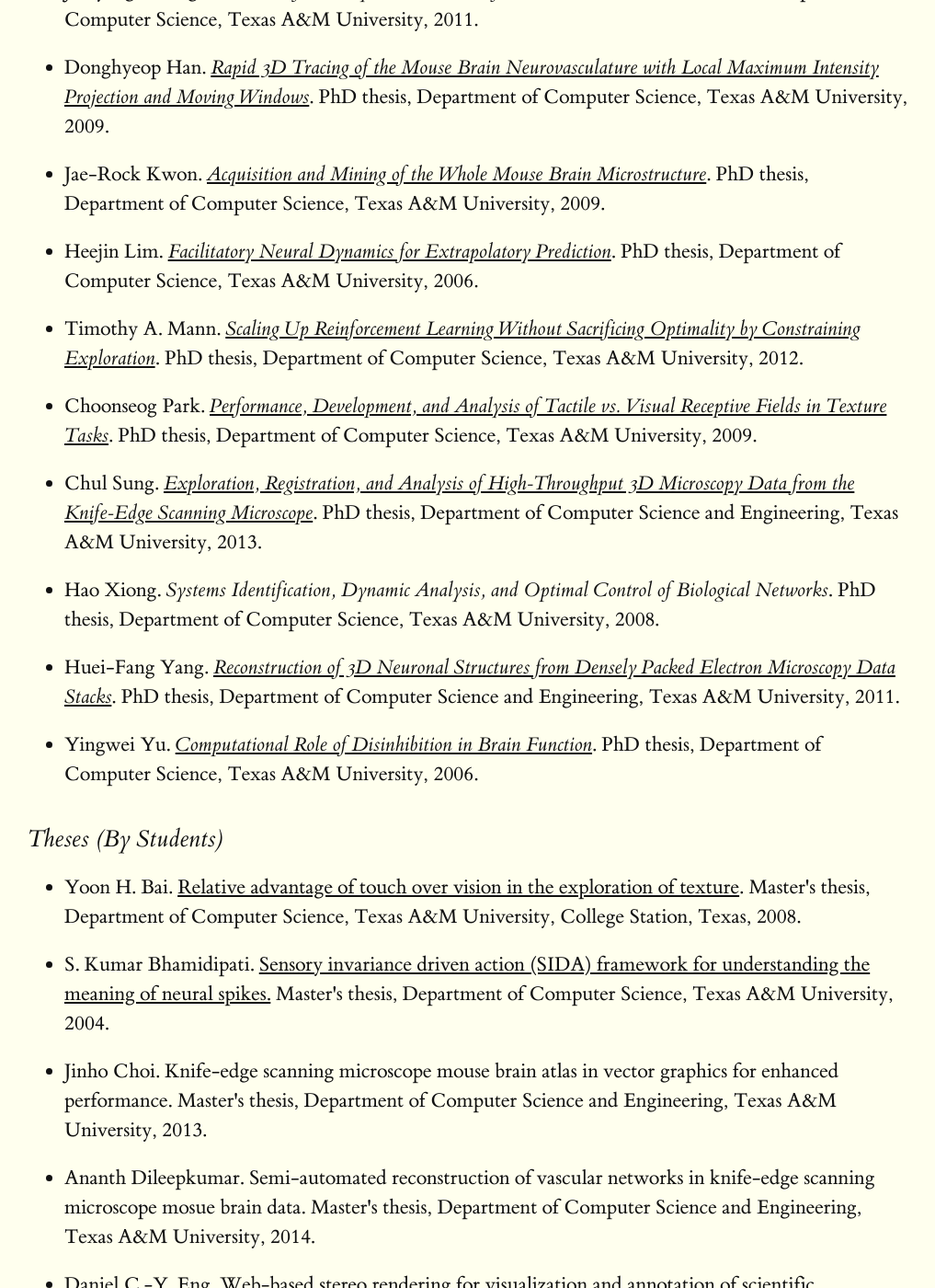
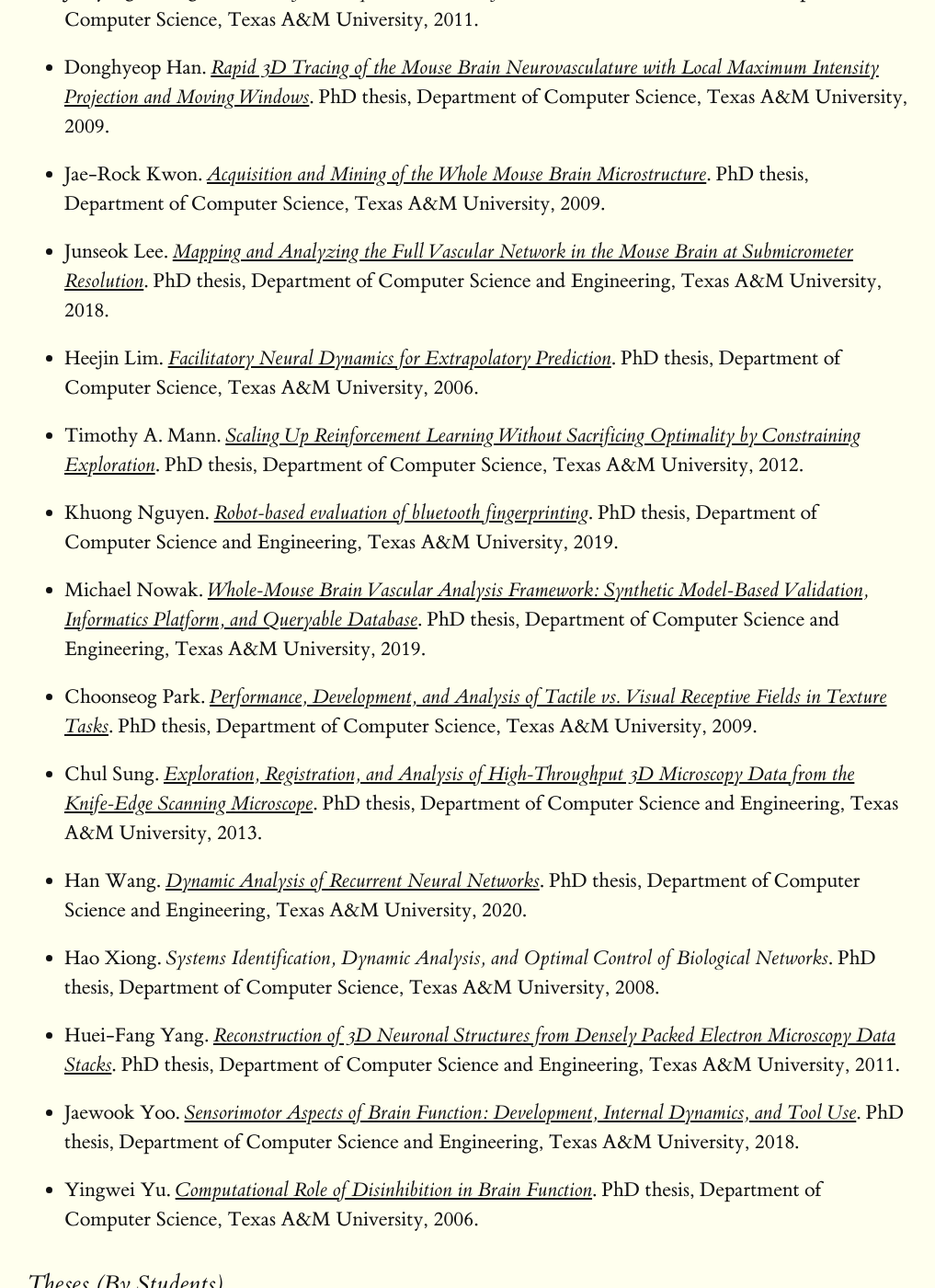
Before and after one commit to yschoe/yschoe.github.io, a Jekyll site: the page built from pub_topic.md, in a window 1280 px wide and 1400 px high, scrolled down 26848 px. Shown: the whole window at 92% size, without its empty margins (130-1147 px from the left). Built offline with Jekyll 4.4.1, drawn with Linux system fonts in a browser that asks for light colours.

Commit message:
phd ms data

```diff
--- a/_includes/pub_topic.html
+++ b/_includes/pub_topic.html
@@ -2405,6 +2405,15 @@
   and Mining of the Whole Mouse Brain Microstructure</CITE></A>.
 PhD thesis, Department of Computer Science, Texas A&amp;M University, 2009.
 
+<!-- Authors: Junseok Lee -->
+</LI>
+<LI><A NAME="lee:phd18">Junseok</A> Lee.
+<A HREF="https://oaktrust.library.tamu.edu/handle/1969.1/173910"><CITE>Mapping
+  and Analyzing the Full Vascular Network in the Mouse Brain at Submicrometer
+  Resolution</CITE></A>.
+PhD thesis, Department of Computer Science and Engineering, Texas A&amp;M
+  University, 2018.
+
 <!-- Authors: Heejin Lim -->
 </LI>
 <LI><A NAME="lim:phd06">Heejin</A> Lim.
@@ -2419,6 +2428,23 @@
   Reinforcement Learning Without Sacrificing Optimality by Constraining
   Exploration</CITE></A>.
 PhD thesis, Department of Computer Science, Texas A&amp;M University, 2012.
+
+<!-- Authors: Khuong Nguyen -->
+</LI>
+<LI><A NAME="nguyen:phd19">Khuong</A> Nguyen.
+<A HREF="https://www.academia.edu/download/3723486/thesis.pdf"><CITE>Robot-based
+  evaluation of bluetooth fingerprinting</CITE></A>.
+PhD thesis, Department of Computer Science and Engineering, Texas A&amp;M
+  University, 2019.
+
+<!-- Authors: Michael Nowak -->
+</LI>
+<LI><A NAME="nowak:phd19">Michael</A> Nowak.
+<A HREF="https://oaktrust.library.tamu.edu/handle/1969.1/188785"><CITE>Whole-Mouse
+  Brain Vascular Analysis Framework: Synthetic Model-Based Validation,
+  Informatics Platform, and Queryable Database</CITE></A>.
+PhD thesis, Department of Computer Science and Engineering, Texas A&amp;M
+  University, 2019.
 
 <!-- Authors: Choonseog Park -->
 </LI>
@@ -2437,6 +2463,14 @@
 PhD thesis, Department of Computer Science and Engineering, Texas A&amp;M
   University, 2013.
 
+<!-- Authors: Han Wang -->
+</LI>
+<LI><A NAME="wang:phd20">Han</A> Wang.
+<A HREF="https://oaktrust.library.tamu.edu/handle/1969.1/191907"><CITE>Dynamic
+  Analysis of Recurrent Neural Networks</CITE></A>.
+PhD thesis, Department of Computer Science and Engineering, Texas A&amp;M
+  University, 2020.
+
 <!-- Authors: Hao Xiong -->
 </LI>
 <LI><A NAME="xiong:phd08">Hao</A> Xiong.
@@ -2452,6 +2486,15 @@
   Stacks</CITE></A>.
 PhD thesis, Department of Computer Science and Engineering, Texas A&amp;M
   University, 2011.
+
+<!-- Authors: Jaewook Yoo -->
+</LI>
+<LI><A NAME="yoo:phd18">Jaewook</A> Yoo.
+<A HREF="https://oaktrust.library.tamu.edu/handle/1969.1/173627"><CITE>Sensorimotor
+  Aspects of Brain Function: Development, Internal Dynamics, and Tool
+  Use</CITE></A>.
+PhD thesis, Department of Computer Science and Engineering, Texas A&amp;M
+  University, 2018.
 
 <!-- Authors: Yingwei Yu -->
 </LI>
```
Also changed, not shown: lab.md (+4 -0 lines), 1 other file.
